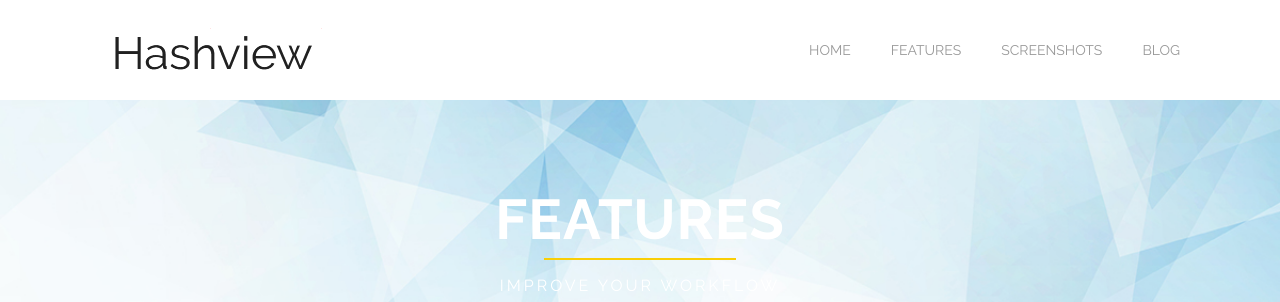
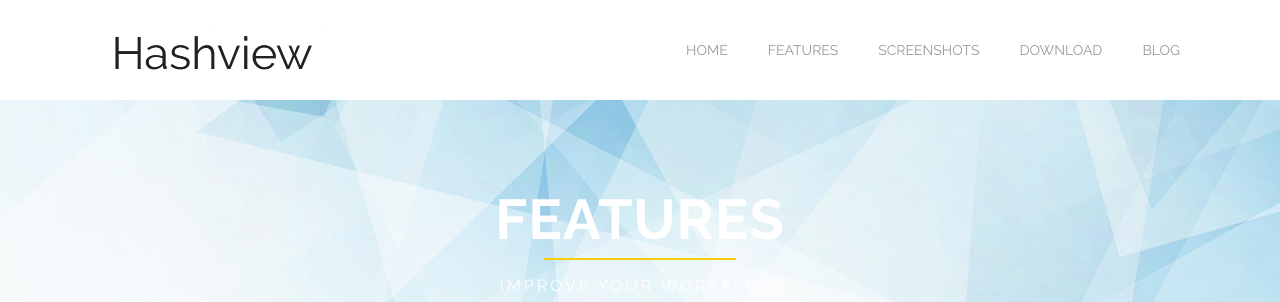
Before and after one commit to hashview/hashview.github.io, a Jekyll site: the page built from features.html, in a window 1280 px wide. Shown: the top 302 px of the page. Built offline with Jekyll 4.4.1, drawn with Linux system fonts in a browser that asks for light colours.

Commit message:
add download link in nav

```diff
--- a/_data/nav.yml
+++ b/_data/nav.yml
@@ -7,6 +7,8 @@
 - name: Screenshots
   path: screenshots.html
   section_id: screenshots
+- name: Download
+  path: download.html
 - name: Blog
   path: blog/
   section_id: blog
--- /dev/null
+++ b/download.html
@@ -0,0 +1 @@
+<meta http-equiv="refresh" content="0; URL='https://www.github.com/hashview/hashview'" />
```
